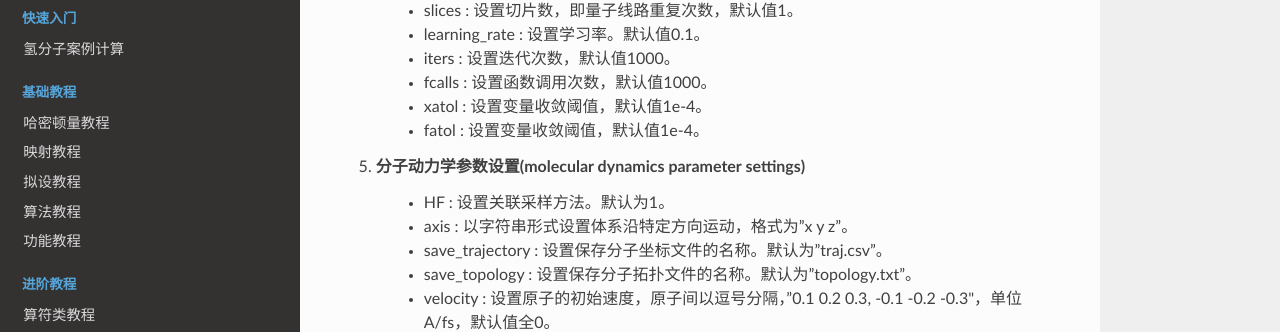
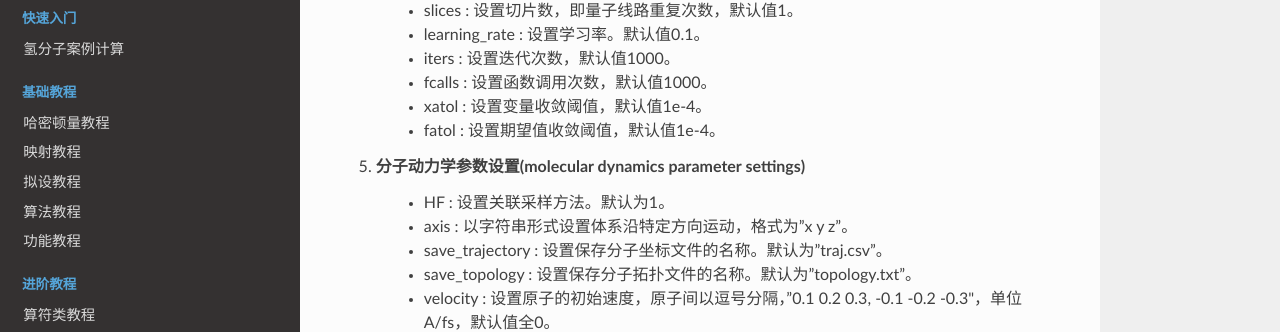
Before and after one commit to OriginQ/pyChemiQ-tutorial, a Sphinx documentation site: the page built from source/06API/Configs.rst, in a window 1280 px wide and 900 px high, scrolled down 1615 px. Shown: the part 137-469 px from the top of the window. Built offline with Sphinx 7.4.7 and the Read the Docs theme 2.0.0, drawn with Linux system fonts in a browser that asks for light colours.

Commit message:
<modify> correct typos

```diff
--- a/source/06API/Configs.rst
+++ b/source/06API/Configs.rst
@@ -80,7 +80,7 @@
 
     - xatol : 设置变量收敛阈值，默认值1e-4。
 
-    - fatol : 设置变量收敛阈值，默认值1e-4。
+    - fatol : 设置期望值收敛阈值，默认值1e-4。
 
 5. 分子动力学参数设置(molecular dynamics parameter settings)
     - HF : 设置关联采样方法。默认为1。
```
